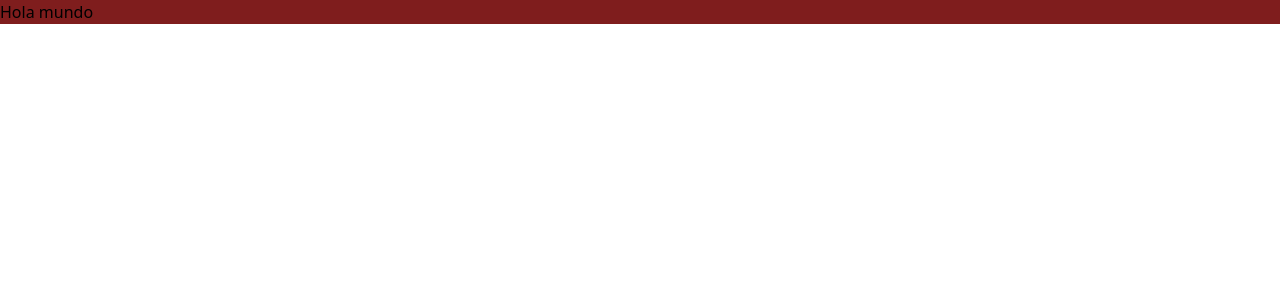
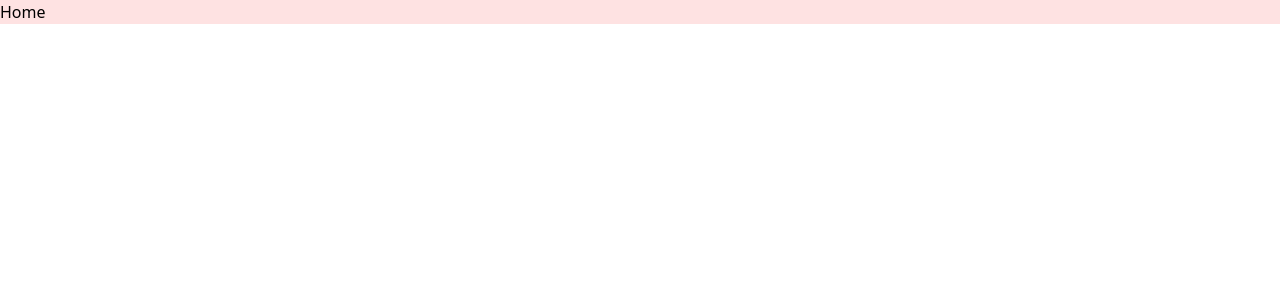
Before and after one commit to makemile/shopping-fashion, a React (Vite) app: page / in a window 1280 px wide. Shown: the top 300 px of the page. Built offline with nearby package versions, Linux system fonts and the light colour scheme.

Commit message:
add routes

```diff
--- a/package.json
+++ b/package.json
@@ -10,7 +10,8 @@
   },
   "dependencies": {
     "react": "^18.2.0",
-    "react-dom": "^18.2.0"
+    "react-dom": "^18.2.0",
+    "react-router-dom": "^6.25.1"
   },
   "devDependencies": {
     "@types/react": "^18.0.27",
--- a/src/Pages/App/App.jsx
+++ b/src/Pages/App/App.jsx
@@ -1,14 +1,17 @@
+import {useRoutes, BrowserRouter} from 'react-router-dom'
+import { AppRoutes } from '../../routes'
 import { Home } from "../Home"
 import { MyAccount } from "../MyAccount"
 import { MyOrder } from "../MyOrder"
 import { MyOrders } from "../MyOrders"
 import { SignIn } from "../SignIn"
 import '../../App.css'
+
+
 export const  App = () =>  {
-
   return (
-    <div className="bg-red-900">
-      Hola mundo
-    </div>
+    <BrowserRouter>
+   <AppRoutes/>
+    </BrowserRouter>
   )
 }
--- /dev/null
+++ b/src/routes/index.jsx
@@ -0,0 +1,32 @@
+import { useRoutes } from "react-router-dom";
+import { Home } from "../Pages/Home";
+import { MyAccount } from "../Pages/MyAccount";
+import { MyOrder } from "../Pages/MyOrder";
+import { MyOrders } from "../Pages/MyOrders";
+import { SignIn } from "../Pages/SignIn";
+
+export const AppRoutes = () => {
+  let routes = useRoutes([
+    {
+      path: "/",
+      element: <Home />,
+    },
+    {
+      path: "/my-account",
+      element: <MyAccount />,
+    },
+    {
+      path: "/my-order",
+      element: <MyOrder />,
+    },
+    {
+      path: "/my-orders",
+      element: <MyOrders />,
+    },
+    {
+      path: "sign-in",
+      element: <SignIn />,
+    },
+  ]);
+  return routes;
+};
```
Also changed, not shown: 1 other file (tests, documents, lock files or other folders).
